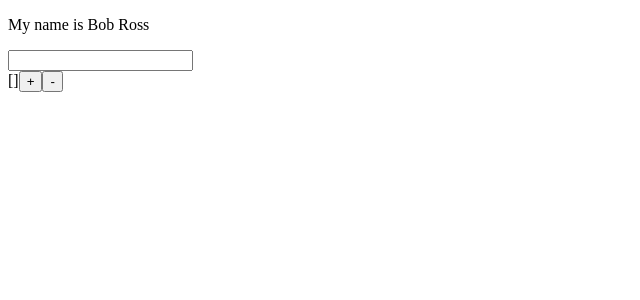
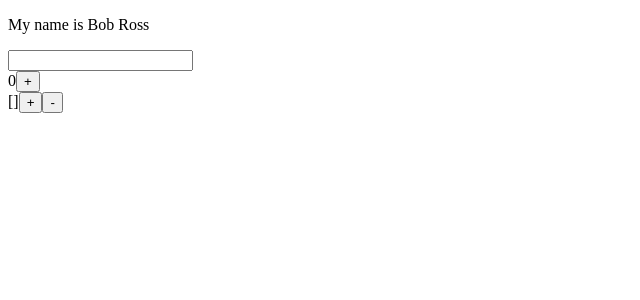
Before and after one commit to pmascaraque/typescript_basics, a React (Create React App) app in the folder ts-react/: page / in a window 1280 px wide. Shown: the top 300 px of the page, without its empty margins (0-640 px from the left). Built offline with nearby package versions, Linux system fonts and the light colour scheme.

Commit message:
passing props

```diff
--- a/ts-react/src/App.tsx
+++ b/ts-react/src/App.tsx
@@ -1,10 +1,14 @@
 import React from 'react';
+import { Counter } from './Counter';
+import { Reducer } from './/Reducer';
 import { TextField } from './TextField';
-import { Reducer } from './/Reducer';
 
 const App: React.FC = () => {
   return <div>
     <TextField person={{ firstName: 'Bob', lastName: 'Ross' }} handleChange={e => { console.log(e.target.value); }} />
+    <Counter>
+      {({ count, setCount }) => <div>{count}<button onClick={() => setCount(count + 1)}>+</button></div>}
+    </Counter>
     <Reducer />
   </div>
 }
--- /dev/null
+++ b/ts-react/src/Counter.tsx
@@ -0,0 +1,15 @@
+import React, { useState } from 'react'
+
+interface Props {
+  children: (data: { count: number, setCount: React.Dispatch<React.SetStateAction<number>> }) => JSX.Element | null
+}
+
+export const Counter: React.FC<Props> = ({ children }) => {
+  const [count, setCount] = useState(0);
+
+  return (
+    <div>
+      {children({ count, setCount })}
+    </div>
+  );
+}
```
